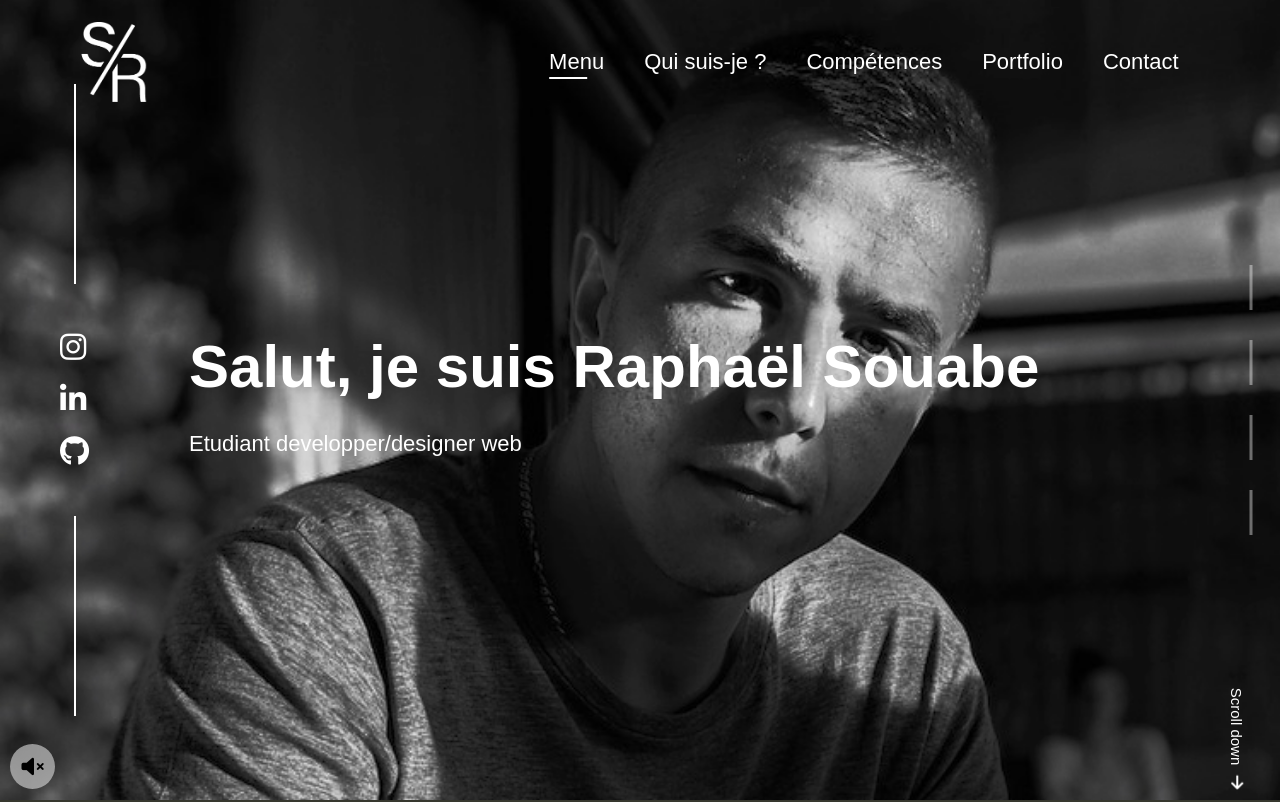
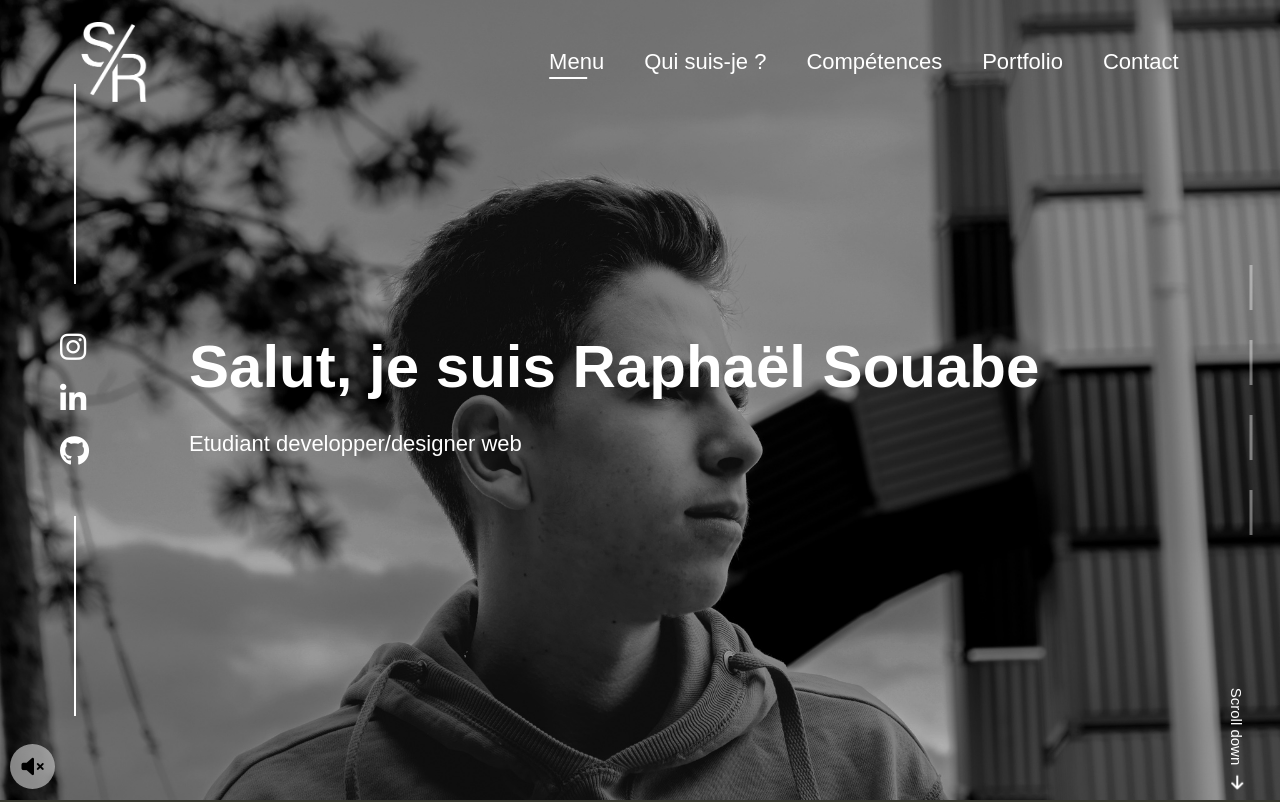
Before and after one commit to SouabeRaphael/my-portfolio, a plain HTML site: page index.html in a window 1280 px wide. Shown: the top 802 px of the page. Drawn offline with nearby package versions, Linux system fonts and the light colour scheme.

Commit message:
ajout photo perso noir et blanc first pager background

```diff
--- a/assets/css/styles.css
+++ b/assets/css/styles.css
@@ -276,8 +276,8 @@ body {
 .first-page {
   width: 100%;
   height: 100vh;
-  background-image: url(../img/photo-noir-et-blanc-retouche.png);
-  background-position: center;
+  background-image: url(../img/profil-noir-blanc.png);
+  background-position: 50% 80%;
   background-repeat: no-repeat;
   background-size: cover;
   display: flex;
```
Also changed, not shown: assets/img/photo-noir-et-blanc-2.jpg (deleted), assets/img/photo-noir-et-blanc-retouche.png (deleted), assets/img/profil-noir-blanc.png (added).
